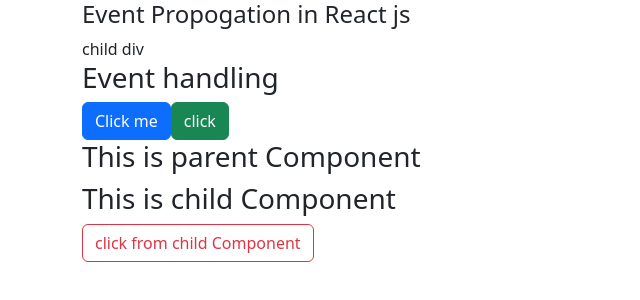
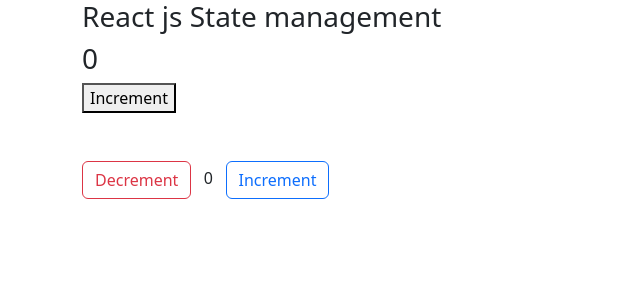
Before and after one commit to Developerramm/mern-stack-development, a React (Vite) app in the folder React/demo3/: page / in a window 1280 px wide. Shown: the top 300 px of the page, without its empty margins (0-640 px from the left). Built offline with nearby package versions, Linux system fonts and the light colour scheme.

Commit message:
useState hook in react

```diff
--- a/React/demo3/src/App.jsx
+++ b/React/demo3/src/App.jsx
@@ -2,13 +2,15 @@ import React from "react";
 import EventHandling from "./Components/EventHandling";
 import ParentComponent from "./Components/ParentComponent";
 import EventPropogation from "./Components/EventPropogation";
+import State from "./Hooks/State";
 
 const App = () => {
   return (
     <div className="container">
-      <EventPropogation />
+      <State />
+      {/* <EventPropogation />
       <EventHandling />
-      <ParentComponent />
+      <ParentComponent /> */}
     </div>
   );
 };
--- /dev/null
+++ b/React/demo3/src/Hooks/State.jsx
@@ -0,0 +1,47 @@
+import React, { useState } from "react";
+
+const State = () => {
+  let value = 0;
+  const handleButtonClick = () => {
+    value = value + 1;
+    console.log(value);
+  };
+
+  //   console.log(useState())
+  const [count, setCount] = useState(0);
+
+  const handleButtonIncrement = () => {
+    setCount(() => count + 1);
+  };
+  const handleButtonDecrement = () => {
+    setCount(() => count - 1);
+  };
+
+  return (
+    <div>
+      <h3>React js State management </h3>
+      <h3> {value} </h3>
+      <button onClick={handleButtonClick}>Increment </button>
+      <br />
+      <br />
+      <br />
+      <button
+        className="btn btn-outline-danger"
+        onClick={handleButtonDecrement}
+      >
+        Decrement{" "}
+      </button>
+      &nbsp;&nbsp;
+      <span> {count} </span>
+      &nbsp;&nbsp;
+      <button
+        className="btn btn-outline-primary"
+        onClick={handleButtonIncrement}
+      >
+        Increment{" "}
+      </button>
+    </div>
+  );
+};
+
+export default State;
```
